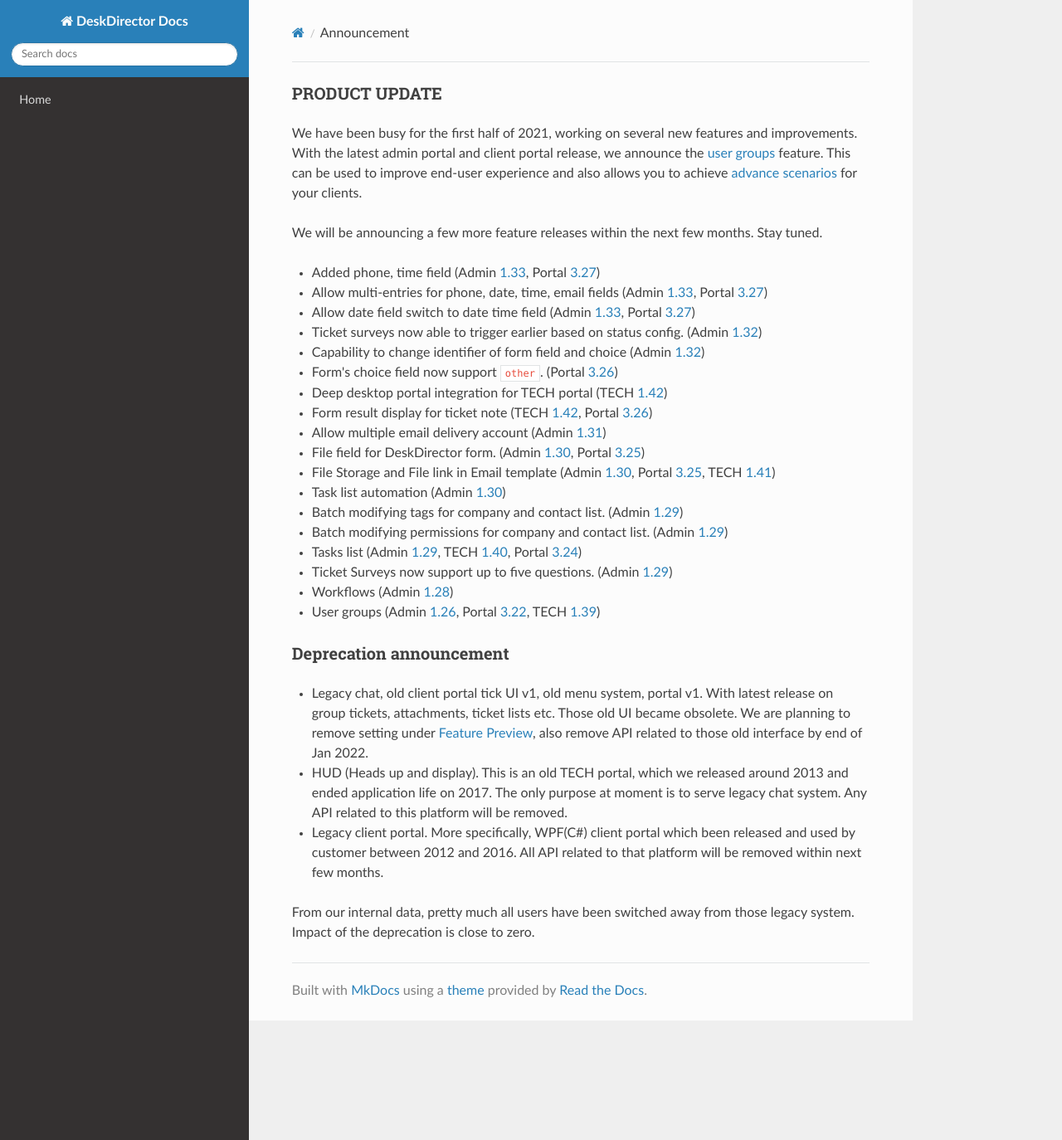
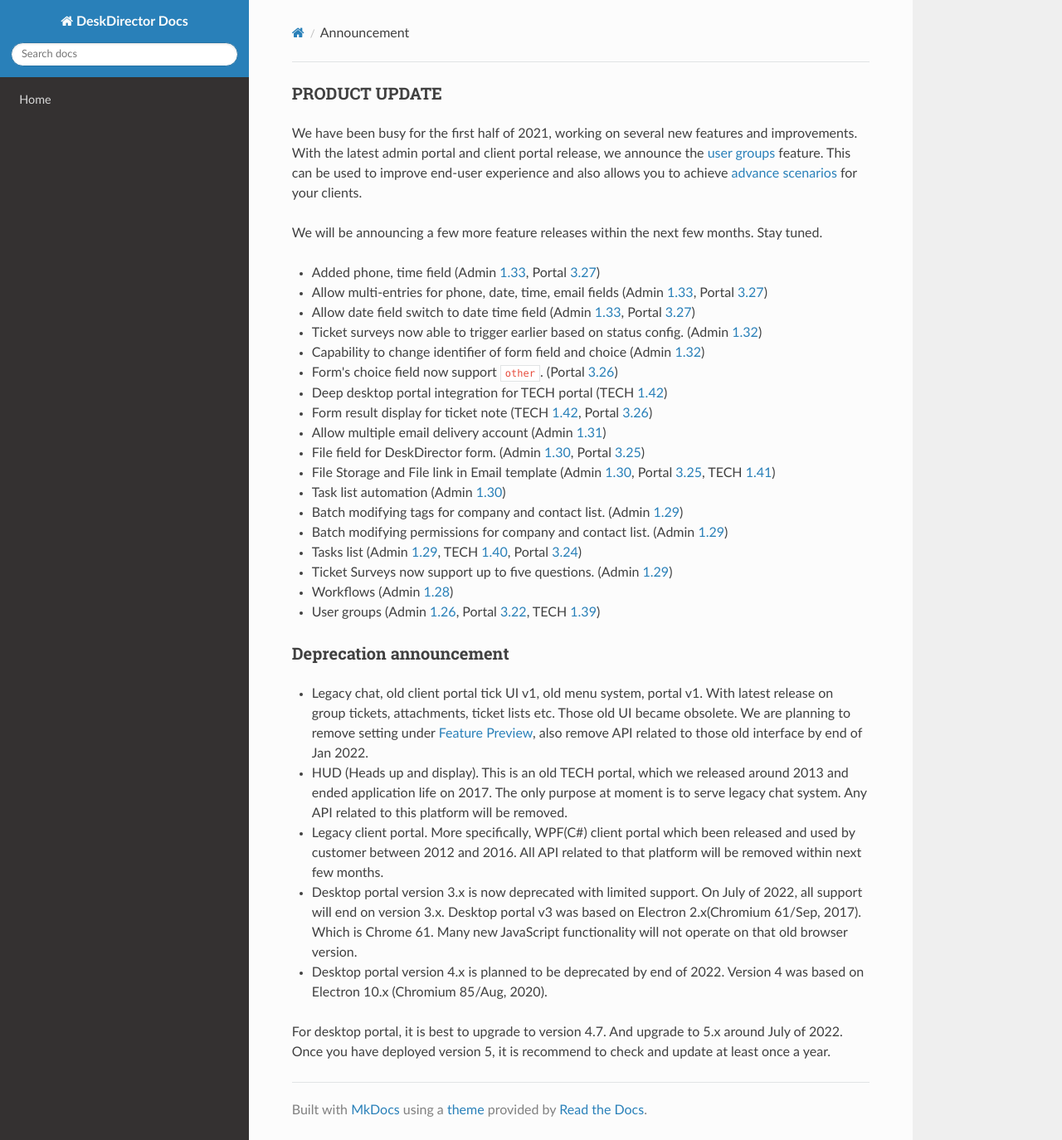
Before and after one commit to DeskDirector/docs, an MkDocs documentation site: the page built from docs/_contents/admin/home/announcement.md, in a window 1280 px wide and 1374 px high. Shown: the whole window at 83% size. Built offline with MkDocs 1.6.1, drawn with Linux system fonts in a browser that asks for light colours; nearby versions of some CDN libraries; old or Windows-style settings are respelled for this version of MkDocs.

Commit message:
Update announcement.md

```diff
--- a/docs/_contents/admin/home/announcement.md
+++ b/docs/_contents/admin/home/announcement.md
@@ -29,5 +29,7 @@ We will be announcing a few more feature releases within the next few months. St
 * Legacy chat, old client portal tick UI v1, old menu system, portal v1. With latest release on group tickets, attachments, ticket lists etc. Those old UI became obsolete. We are planning to remove setting under [Feature Preview](/configs/portal/features/preview), also remove API related to those old interface by end of Jan 2022.
 * HUD (Heads up and display). This is an old TECH portal, which we released around 2013 and ended application life on 2017. The only purpose at moment is to serve legacy chat system. Any API related to this platform will be removed.
 * Legacy client portal. More specifically, WPF(C#) client portal which been released and used by customer between 2012 and 2016. All API related to that platform will be removed within next few months.
+* Desktop portal version 3.x is now deprecated with limited support. On July of 2022, all support will end on version 3.x. Desktop portal v3 was based on Electron 2.x(Chromium 61/Sep, 2017). Which is Chrome 61. Many new JavaScript functionality will not operate on that old browser version.
+* Desktop portal version 4.x is planned to be deprecated by end of 2022. Version 4 was based on Electron 10.x (Chromium 85/Aug, 2020).
 
-From our internal data, pretty much all users have been switched away from those legacy system. Impact of the deprecation is close to zero.
+For desktop portal, it is best to upgrade to version 4.7. And upgrade to 5.x around July of 2022. Once you have deployed version 5, it is recommend to check and update at least once a year.
```
